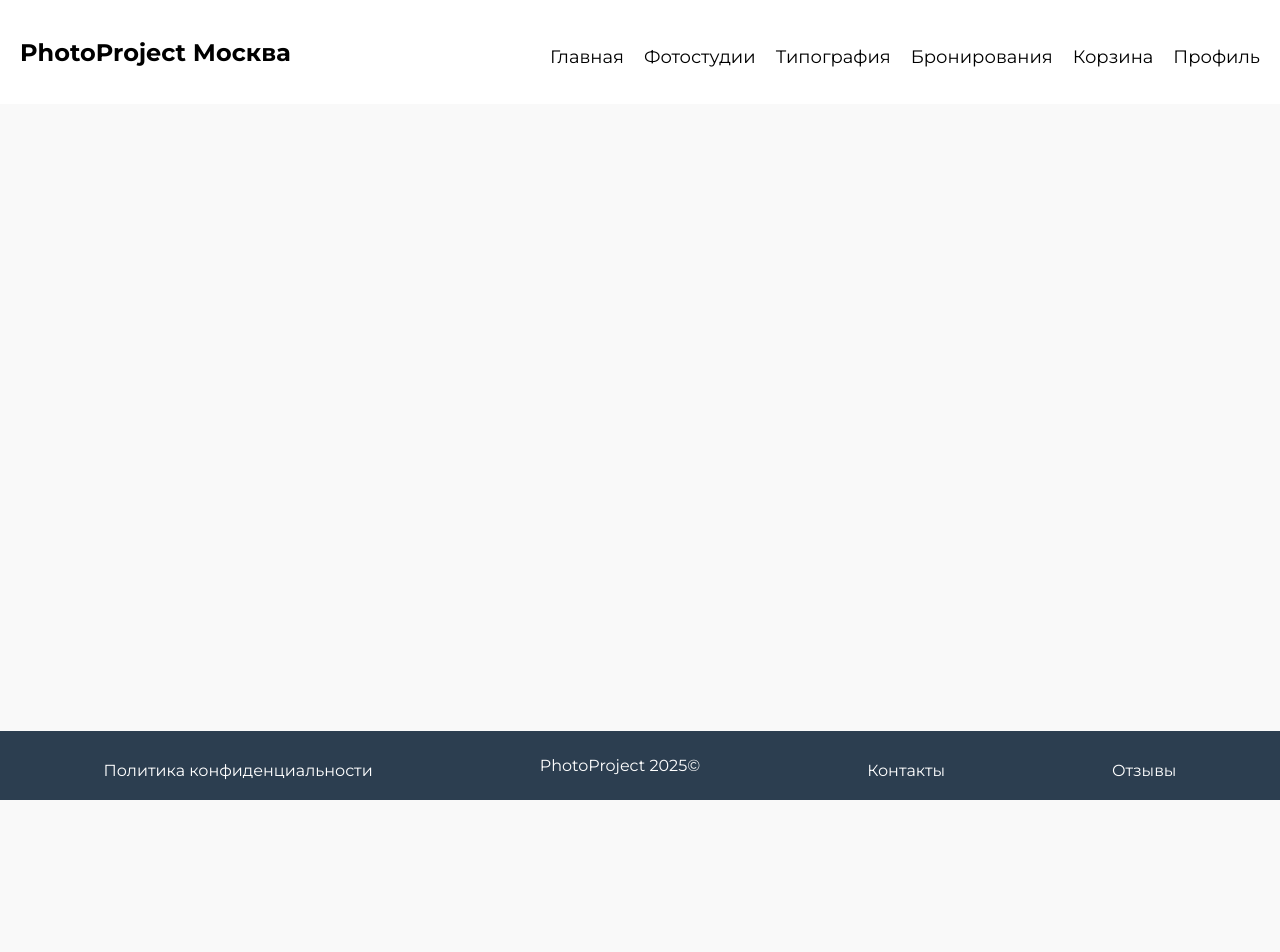
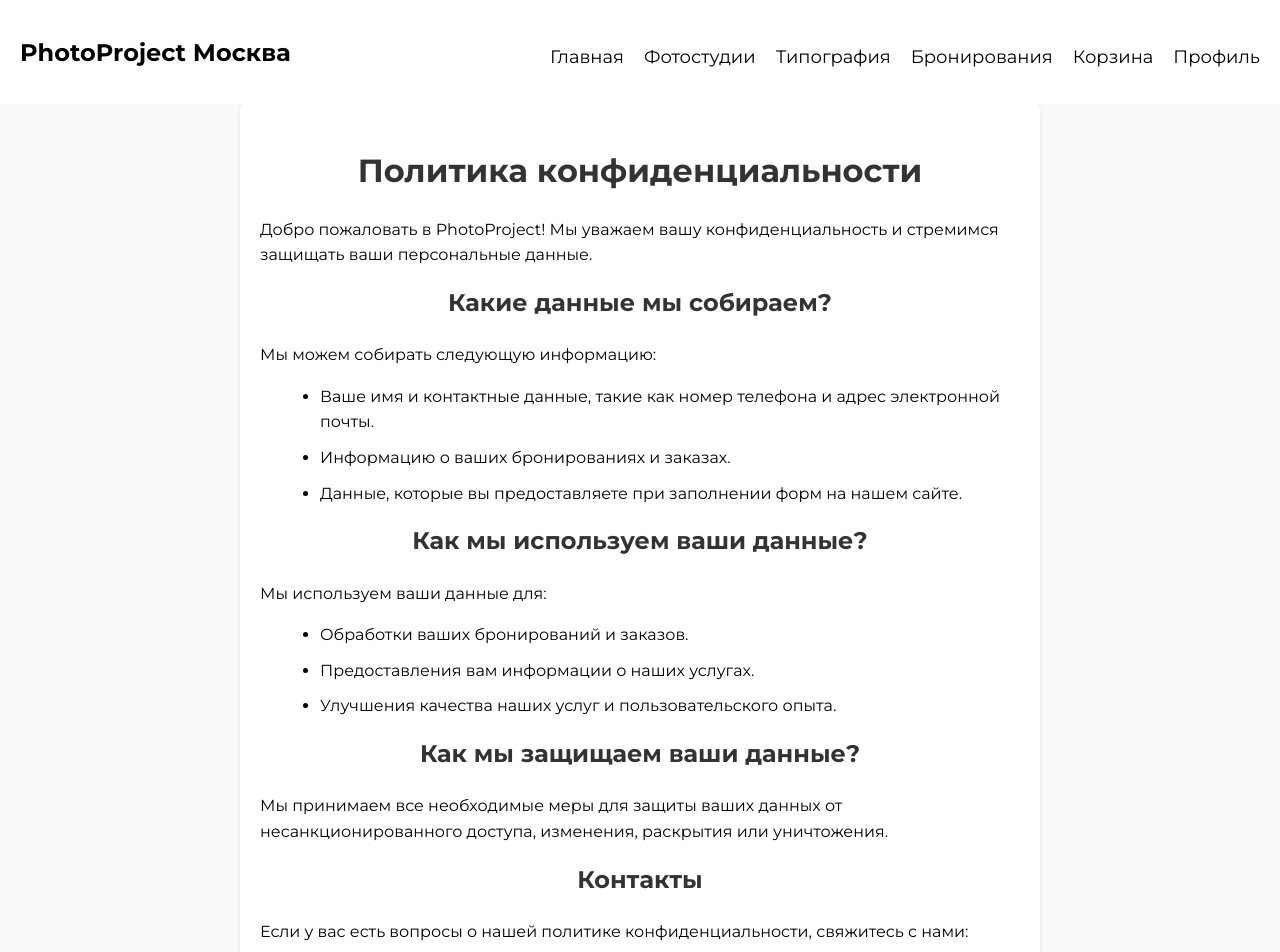
Before and after one commit to MaximkaProMax/graduation, a React (Vite) app in the folder photoproject/: page /privacy-policy in a window 1280 px wide. Shown: the top 952 px of the page. Before the commit the page ends 800 px from the top, so only its background shows below. Built offline with nearby package versions, Linux system fonts and the light colour scheme.

Commit message:
Added the Privacy Policy Page

```diff
--- a/photoproject/src/App.jsx
+++ b/photoproject/src/App.jsx
@@ -24,6 +24,7 @@ import PersonalData from './components/PersonalData';
 import EditPersonalData from './components/EditPersonalData'; // Импортируем компонент EditPersonalData
 import Favourites from './components/Favourites'; // Импортируем компонент Favourites
 import Contacts from './components/Contacts'; // Импортируем компонент Contacts
+import PrivacyPolicy from './components/PrivacyPolicy'; // Импортируем компонент PrivacyPolicy
 import './App.css';
 import './index.css';
 
@@ -56,6 +57,7 @@ function App() {
             <Route path="/manager/edit-personal-data" element={<EditPersonalData />} /> {/* Редактирование личных данных */}
             <Route path="/favourites" element={<Favourites />} /> {/* Избранное */}
             <Route path="/contacts" element={<Contacts />} /> {/* Страница контактов */}
+            <Route path="/privacy-policy" element={<PrivacyPolicy />} /> {/* Страница политики конфиденциальности */}
           </Routes>
         </main>
         <Footer />
--- a/photoproject/src/components/Footer.jsx
+++ b/photoproject/src/components/Footer.jsx
@@ -6,7 +6,7 @@ function Footer() {
   return (
     <div className="footer-container">
       <footer className="footer">
-        <a href="#">Политика конфиденциальности</a>
+        <Link to="/privacy-policy">Политика конфиденциальности</Link>
         <div>PhotoProject 2025©</div>
         <Link to="/contacts">Контакты</Link>
         <Link to="/reviews">Отзывы</Link>
--- /dev/null
+++ b/photoproject/src/components/PrivacyPolicy.css
@@ -0,0 +1,23 @@
+  .privacy-policy-container {
+    max-width: 800px;
+    margin: 0 auto;
+    padding: 20px;
+    background-color: white;
+    border-radius: 8px;
+    box-shadow: 0 2px 4px rgba(0, 0, 0, 0.1);
+    line-height: 1.6;
+  }
+
+  .privacy-policy-container h1 {
+    text-align: center;
+    margin-bottom: 20px;
+  }
+
+  .privacy-policy-container ul {
+    list-style-type: disc;
+    margin-left: 20px;
+  }
+
+  .privacy-policy-container ul li {
+    margin-bottom: 10px;
+  }
--- /dev/null
+++ b/photoproject/src/components/PrivacyPolicy.jsx
@@ -0,0 +1,45 @@
+import React from 'react';
+import './PrivacyPolicy.css';
+
+function PrivacyPolicy() {
+  return (
+    <div className="privacy-policy-container">
+      <h1>Политика конфиденциальности</h1>
+      <p>
+        Добро пожаловать в PhotoProject! Мы уважаем вашу конфиденциальность и стремимся защищать ваши персональные данные.
+      </p>
+      <h2>Какие данные мы собираем?</h2>
+      <p>
+        Мы можем собирать следующую информацию:
+        <ul>
+          <li>Ваше имя и контактные данные, такие как номер телефона и адрес электронной почты.</li>
+          <li>Информацию о ваших бронированиях и заказах.</li>
+          <li>Данные, которые вы предоставляете при заполнении форм на нашем сайте.</li>
+        </ul>
+      </p>
+      <h2>Как мы используем ваши данные?</h2>
+      <p>
+        Мы используем ваши данные для:
+        <ul>
+          <li>Обработки ваших бронирований и заказов.</li>
+          <li>Предоставления вам информации о наших услугах.</li>
+          <li>Улучшения качества наших услуг и пользовательского опыта.</li>
+        </ul>
+      </p>
+      <h2>Как мы защищаем ваши данные?</h2>
+      <p>
+        Мы принимаем все необходимые меры для защиты ваших данных от несанкционированного доступа, изменения, раскрытия или уничтожения.
+      </p>
+      <h2>Контакты</h2>
+      <p>
+        Если у вас есть вопросы о нашей политике конфиденциальности, свяжитесь с нами:
+        <ul>
+          <li>Email: info@photoproject.com</li>
+          <li>Телефон: +7 (123) 456-78-90</li>
+        </ul>
+      </p>
+    </div>
+  );
+}
+
+export default PrivacyPolicy;
```
